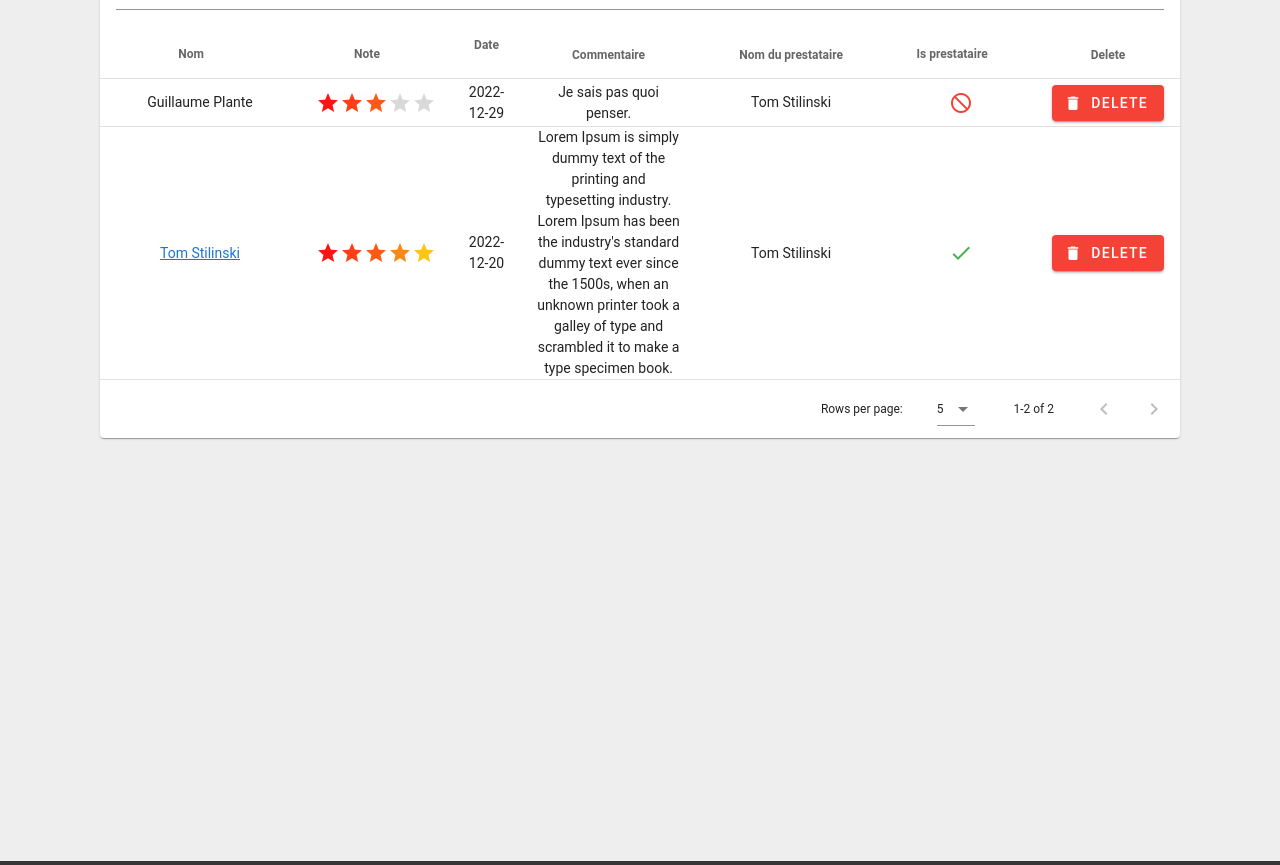
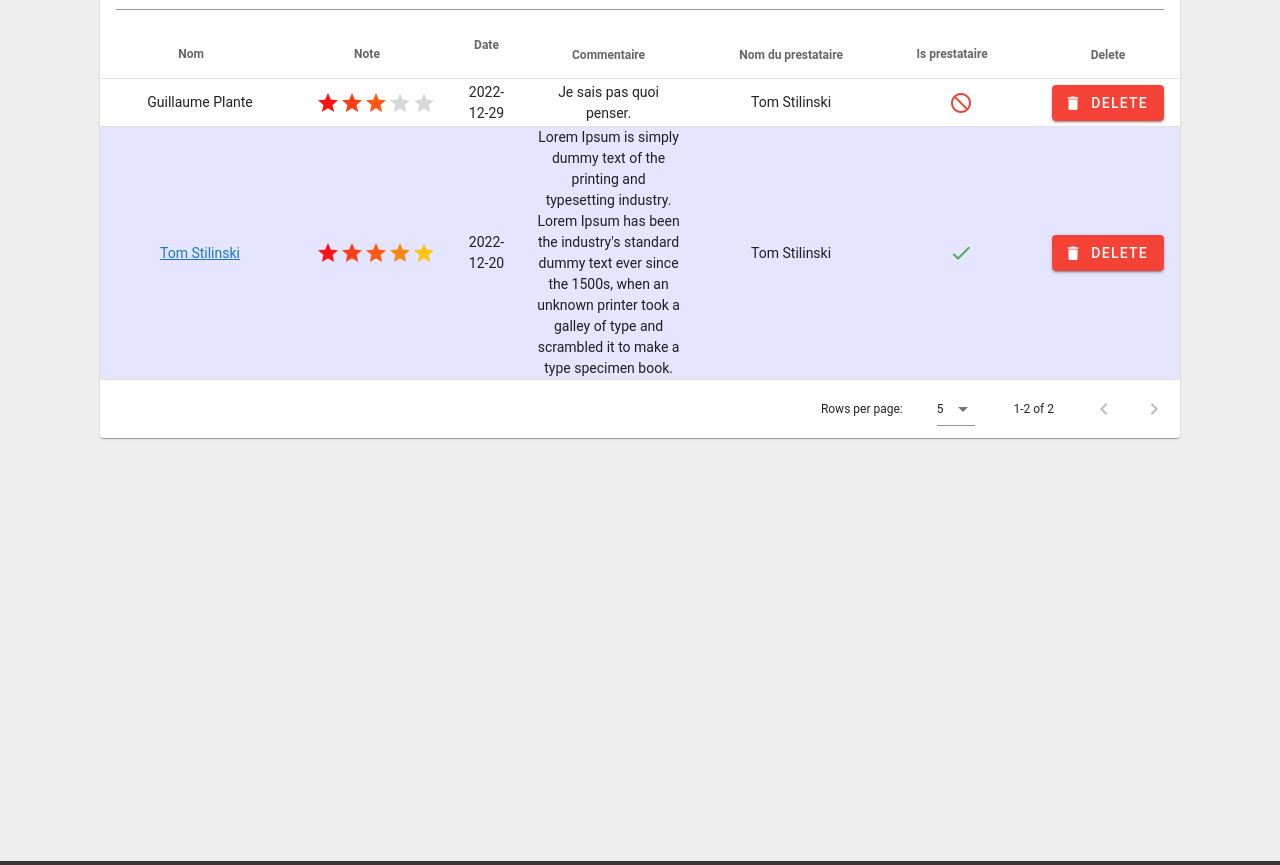
Before and after one commit to ThomasG1raud/saes3_vue, a Vue app: page /admin/prestataire/1 in a window 1280 px wide. Shown: the part 883-1748 px from the top of the page. Built offline with nearby package versions, Linux system fonts and the light colour scheme; the HTML template or start-up script is replaced by a standard one.

Commit message:
Correction of the color when the comment is a comment form a prestataire

```diff
--- a/src/components/admin/AdminGuestbookView.vue
+++ b/src/components/admin/AdminGuestbookView.vue
@@ -174,10 +174,6 @@ export default {
   background-color: var(--background);
 }
 
-td.name {
-  width: 200px;
-}
-
 .alert-star {
   display: flex;
   margin: auto;
@@ -193,6 +189,16 @@ td.name {
   opacity: 0;
 }
 
+tr.prestataire {
+  background-color: rgb(0, 0, 256, 0.1);
+}
+
+tr.prestataire:hover {
+  background-color: rgb(0, 0, 256, 0.2) !important;
+}
+td.name {
+  width: 200px;
+}
 td.text-is-prestataire {
   min-width: 150px;
 }
```
